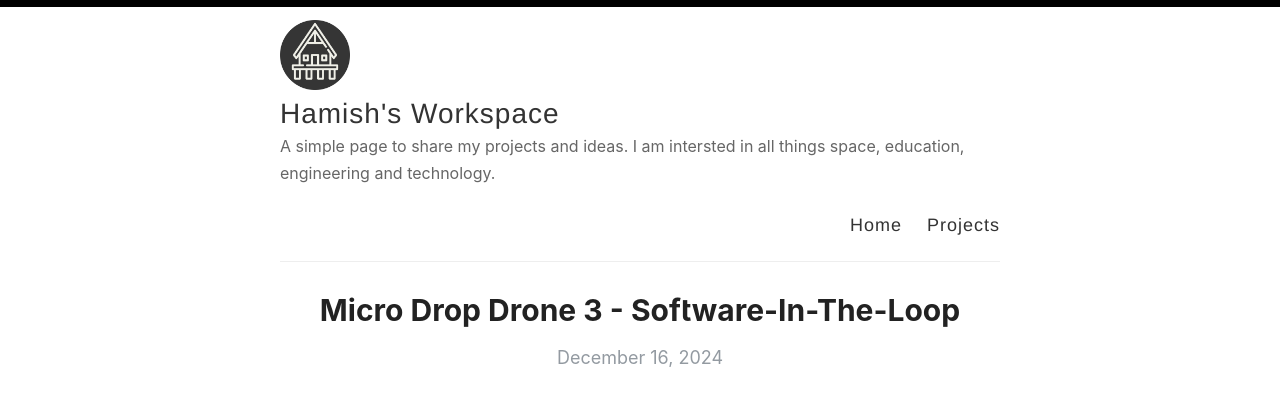
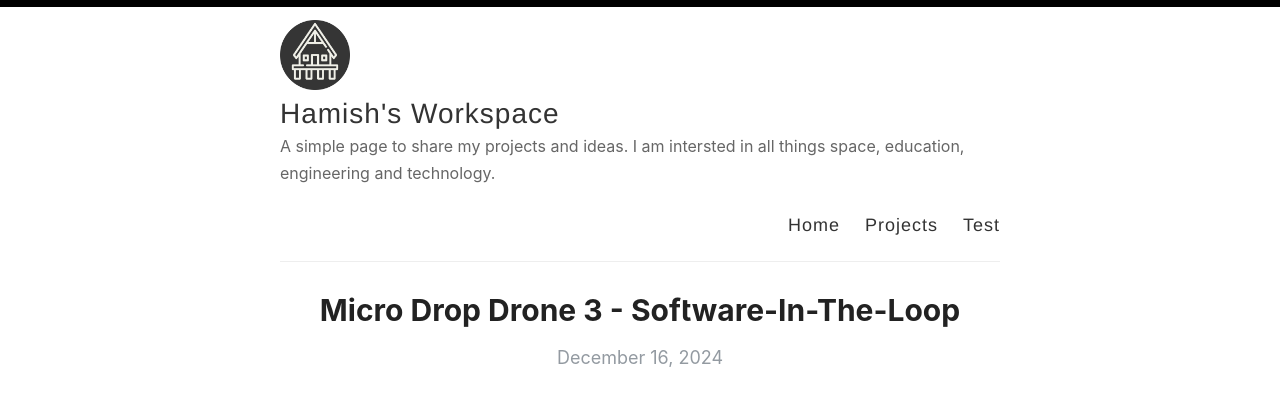
Before and after one commit to hamishsproul/myblog, a Jekyll site: the page built from index.html, in a window 1280 px wide. Shown: the top 405 px of the page. Built offline with Jekyll 4.4.1, drawn with Linux system fonts in a browser that asks for light colours; the list of posts is cut into pages by our own code.

Commit message:
Update default.html
added Test page

```diff
--- a/_layouts/default.html
+++ b/_layouts/default.html
@@ -34,6 +34,7 @@
               <a href="{{ site.baseurl }}/about">About</a>
               <a href="{{ site.baseurl }}/archive">Archive</a>-->
               <a href="{{ site.baseurl }}/projects">Projects</a>
+              <a href="{{ site.baseurl }}/Test">Test</a>
             </nav>
           </header>
         </div>
```
